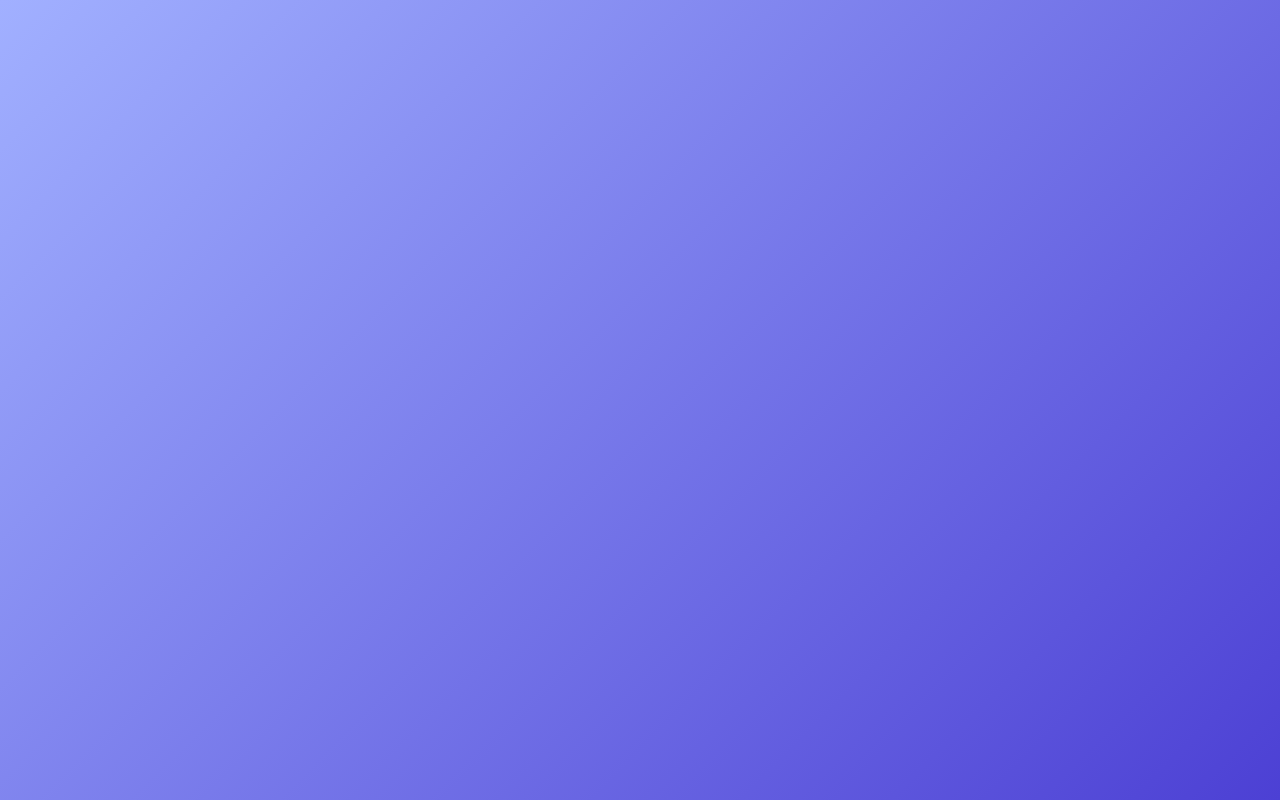
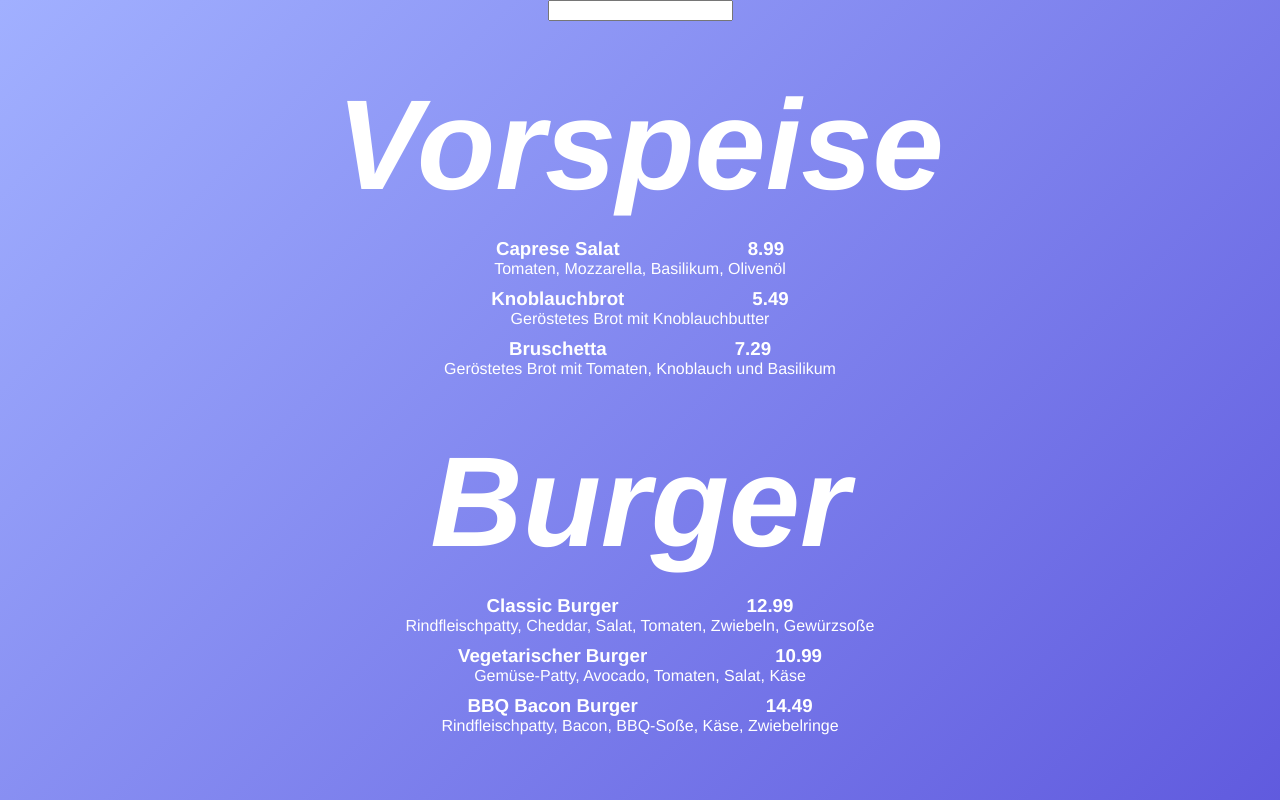
Before and after one commit to Burgerlein/Restaurant, a Vue app in the folder restaurant.frontend/: page /menu in a window 1280 px wide. Before the commit this address had no page. Shown: the top 800 px of the page. Built offline with nearby package versions, Linux system fonts and the light colour scheme.

Commit message:
Create on Page for MenuList -> same code as on component

```diff
--- a/restaurant.frontend/src/router/index.ts
+++ b/restaurant.frontend/src/router/index.ts
@@ -1,5 +1,6 @@
 import { createRouter, createWebHistory } from 'vue-router'
 import HomeView from '../views/HomeView.vue'
+import MenuListVue from '@/views/MenuList.vue'
 
 const router = createRouter({
   history: createWebHistory(import.meta.env.BASE_URL),
@@ -9,7 +10,11 @@ const router = createRouter({
       name: "home",
       component: HomeView,
     },
-
+    {
+      path: "/menu",
+      name: "MenuList",
+      component: MenuListVue,
+    },
   ]
 })
 
--- a/restaurant.frontend/src/views/HomeView.vue
+++ b/restaurant.frontend/src/views/HomeView.vue
@@ -1,8 +1,7 @@
 <script setup lang="ts">
-import ListView from '@/components/ListView.vue'
 </script>
 <template>
-  <ListView></ListView>
+  <h1>Restaurant Page</h1>
 </template>
 <style scoped>
 
--- /dev/null
+++ b/restaurant.frontend/src/views/MenuList.vue
@@ -0,0 +1,61 @@
+<script setup lang="ts">
+import json from "@/json/menu.json";
+import { ref } from "vue";
+
+interface MenuItem {
+  name: string;
+  price: number;
+  description: string;
+  attributes: string[];
+}
+
+interface Menu {
+  [category: string]: MenuItem[];
+}
+
+const items: Menu = json;
+const filter = ref("");
+</script>
+<template>
+  <input type="search" list="attributes" v-model="filter" />
+
+  <div v-for="category in Object.keys(items)">
+    <h1 class="category">{{ category }}</h1>
+    <div v-for="item in items[category]">
+      <div v-if="filter === '' || item.attributes.includes(filter)" class="items">
+        <h3>{{ item.name }}<span>{{ item.price }}</span></h3>
+        <p>{{ item.description }}</p>
+      </div>
+    </div>
+  </div>
+
+  <datalist id="attributes">
+    <option value="vegetarisch"></option>
+  </datalist>
+</template>
+<style scoped>
+* {
+  margin: 0;
+  animation: transitionIn 0.75s;
+}
+.category {
+  color: var(--text-white);
+  margin: 50px 0px 20px 0px;
+  font-style: italic;
+  font-size: 10vw;
+}
+.items {
+  color: var(--text-white);
+  margin: 10px 0px 10px 0px;
+}
+.items h3 span {
+  padding-left: 10%;
+}
+
+@media only screen and (max-width: 600px) {
+  .category {
+    font-size: 17vw;
+  }
+}
+
+</style>
```
